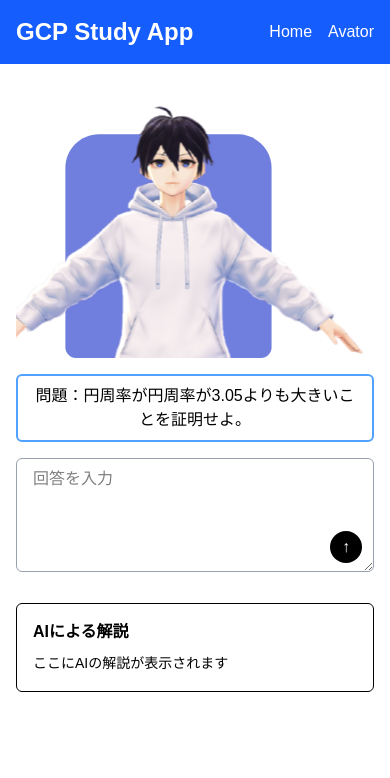
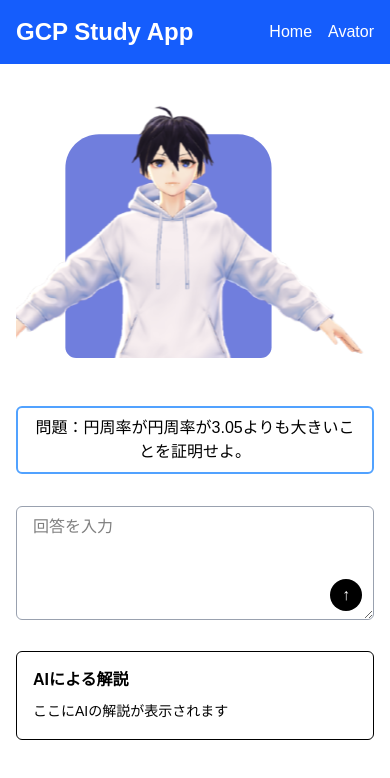
Before and after one commit to Kenjiro56/gcp-eduapp-front, a Next.js app: page /lesson in a window 390 px wide. Shown: the top 778 px of the page. Built offline with nearby package versions, Linux system fonts and the light colour scheme.

Commit message:
feat/tabletsize

```diff
--- a/src/app/lesson/page.tsx
+++ b/src/app/lesson/page.tsx
@@ -23,7 +23,8 @@ export default function AnswerPage() {
   // }
 
   return (
-    <div className="flex flex-col items-center px-4 py-6 min-h-screen bg-white text-black">
+    <div className="w-full flex justify-center bg-gray-100 min-h-screen">
+      <div className="flex flex-col items-center px-4 py-6 min-h-screen bg-white text-black max-w-[768px] w-full">
         {/* アバター */}
         <Image
           src="/avator_sample.svg"
@@ -34,7 +35,7 @@ export default function AnswerPage() {
         />
 
         {/* 問題文 */}
-      <div className="w-full max-w-xl border-2 border-blue-400 bg-white rounded-md px-4 py-2 text-center mb-4">
+        <div className="w-full max-w-xl border-2 border-blue-400 bg-white rounded-md px-4 py-2 text-center my-8">
           問題：円周率が円周率が3.05よりも大きいことを証明せよ。
         </div>
         <div className="relative w-full max-w-xl">
@@ -63,5 +64,6 @@ export default function AnswerPage() {
           </div>
         </div>
       </div>
+    </div>
   )
 }
```
Lines whose indentation alone changed are shown as unchanged.
